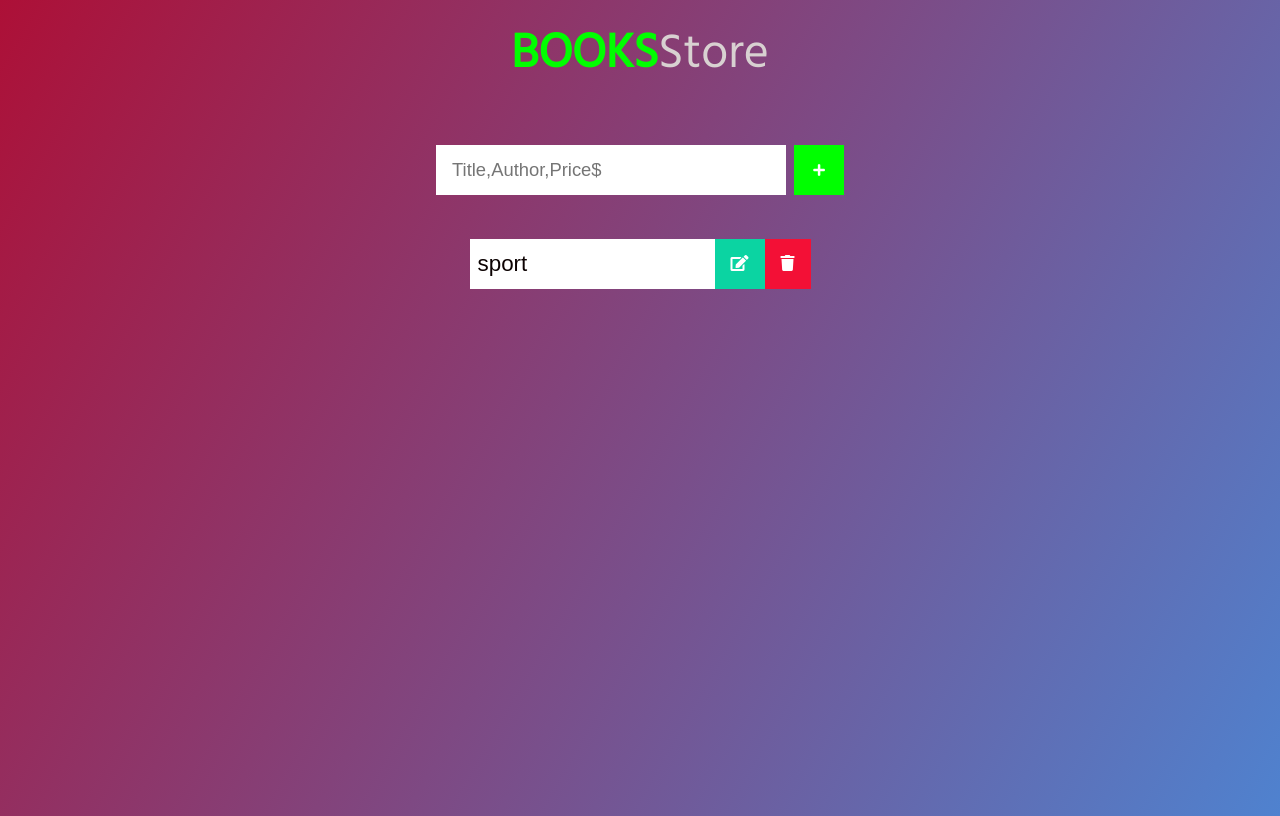
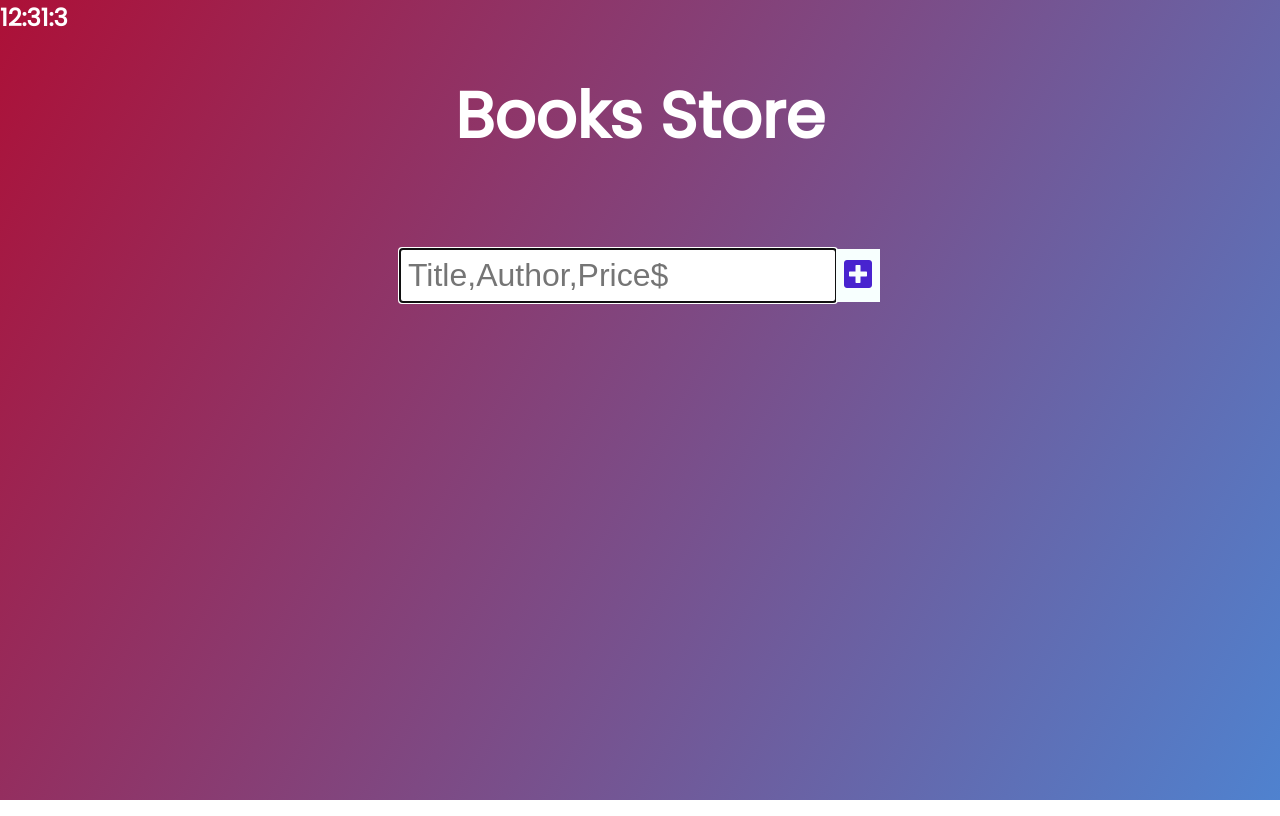
Before and after one commit to AamerY/vanila-js-Books-store, a plain HTML site: page index2.html in a window 1280 px wide. Drawn offline with Linux system fonts and the light colour scheme.

Commit message:
Revert "ver3"
This reverts commit 68ae21c797f9f45de9c1114a09b893bc5f9e61a7.

```diff
--- a/app.js
+++ b/app.js
@@ -1,88 +1,78 @@
-const container = document.querySelector('.container');
-var inputValue = document.querySelector('.input');
-const add = document.querySelector('.add-btn');
+setInterval(myclock, 1000);
 
-if(window.localStorage.getItem("todos") == undefined){
-     var todos = [];
-     window.localStorage.setItem("todos", JSON.stringify(todos));
+function myclock() {
+  let d = new Date();
+  document.getElementById("clock").innerHTML =
+    d.getHours() + ":" + d.getMinutes() + ":" + d.getSeconds();
 }
 
-var todosEX = window.localStorage.getItem("todos");
-var todos = JSON.parse(todosEX);
+//Select DOM
+const booksInput = document.querySelector(".books-input");
+const booksButton = document.querySelector(".books-button");
+const booksList = document.querySelector(".books-list");
 
+//Event Listeners
+booksButton.addEventListener("click", addBook);
+booksList.addEventListener("click", handleClick);
+//booksList.baddEventListener("click", editBook);
+//booksList.addEventListener("click", function() {
+//   addBook(val);
+// });
 
-class item{
-	constructor(name){
-		this.createItem(name);
+//Functions
+
+function addBook(e) {
+  //Prevent natural behaviour
+  // e.preventDefault();
+  //Create books div
+  const booksDiv = document.createElement("div");
+  booksDiv.classList.add("books");
+  //Create list
+  const newBook = document.createElement("li");
+  newBook.innerText = booksInput.value;
+
+  //
+  newBook.classList.add("books-item");
+  booksDiv.appendChild(newBook);
+  booksInput.value = "";
+  //Create Edited Button
+  const editdButton = document.createElement("button");
+  editdButton.innerHTML = `<i class="fas fa-edit"></i>`;
+  editdButton.classList.add("edit-btn");
+  booksDiv.appendChild(editdButton);
+  //Create trash button
+  const trashButton = document.createElement("button");
+  trashButton.innerHTML = `<i class="fas fa-trash"></i>`;
+  trashButton.classList.add("trash-btn");
+  booksDiv.appendChild(trashButton);
+  //attach final Book
+  booksList.appendChild(booksDiv);
 }
-    createItem(name){
-    	var itemBox = document.createElement('div');
-        itemBox.classList.add('item');
+
+function handleClick(e) {
+  const item = e.target;
+  const books = item.parentElement;
+
+  if (item.classList[0] === "trash-btn") {
+    const books = item.parentElement;
+
+    books.remove();
+  }
+
+  if (item.classList[0] === "edit-btn") {
+
+   //var input = books.innerText;
 
     var input = document.createElement('input');
     input.type = "text";
     input.disabled = true;
-    	input.value = name;
-    	input.classList.add('item_input');
 
-    	var edit = document.createElement('button');
-    	edit.classList.add('edit');
-    	edit.innerHTML = `<i class="fas fa-edit"></i>`;
-    	edit.addEventListener('click', () => this.edit(input, name));
 
-    	var remove = document.createElement('button');
-    	remove.classList.add('remove');
-    	remove.innerHTML = `<i class="fas fa-trash"></i>`;
-    	remove.addEventListener('click', () => this.remove(itemBox, name));
+    input.classList.add('books-input');
 
-    	container.appendChild(itemBox);
 
-        itemBox.appendChild(input);
-        itemBox.appendChild(edit);
-        itemBox.appendChild(remove);
 
-    }
-
-    edit(input, name){
-        if(input.disabled == true){
-           input.disabled = !input.disabled;
-        }
-    	else{
-            input.disabled = !input.disabled;
-            let indexof = todos.indexOf(name);
-            todos[indexof] = input.value;
-            window.localStorage.setItem("todos", JSON.stringify(todos));
+    console.log(item);
+    console.log(books);
   }
 }
-
-    remove(itemBox, name){
-        itemBox.parentNode.removeChild(itemBox);
-        let index = todos.indexOf(name);
-        todos.splice(index, 1);
-        window.localStorage.setItem("todos", JSON.stringify(todos));
-    }
-}
-
-add.addEventListener('click', check);
-window.addEventListener('keydown', (e) => {
-	if(e.which == 13){
-		check();
-	}
-})
-
-function check(){
-	if(inputValue.value != ""){
-		new item(inputValue.value);
-        todos.push(inputValue.value);
-        window.localStorage.setItem("todos", JSON.stringify(todos));
-		inputValue.value = "";
-	}
-}
-
-
-for (var v = 0 ; v < todos.length ; v++){
-    new item(todos[v]);
-}
-
-
-new item("sport");
--- a/index2.html
+++ b/index2.html
@@ -1,30 +1,40 @@
 <!DOCTYPE html>
-<html>
+<html lang="en">
   <head>
     <meta charset="UTF-8" />
-    <meta http-equiv="X-UA-Compatible" content="IE=edge" />
-    <title>Book Store</title>
-    <meta name="viewport" content="width=device-width, initial-scale=1" />
+    <meta name="viewport" content="width=device-width, initial-scale=1.0" />
     <meta name="author" content="Aamer" />
     <meta name="keywords" content="HTML, CSS, JavaScript" />
 
-    <link rel="stylesheet" type="text/css" media="screen" href="./style2.css" />
+    <title>books Store</title>
     <link
-      href="https://fonts.googleapis.com/css?family=Hind&display=swap"
+      href="https://fonts.googleapis.com/css?family=Poppins&display=swap"
       rel="stylesheet"
     />
     <link
       rel="stylesheet"
       href="https://cdnjs.cloudflare.com/ajax/libs/font-awesome/5.12.1/css/all.min.css"
     />
+    <link rel="stylesheet" href="./style2.css" />
   </head>
   <body>
-    <h1><span class="title">Books</span>Store</h1>
-    <div class="inputDiv">
-      <input type="text" class="input" placeholder="Title,Author,Price$" />
-      <button class="add-btn"><i class="fas fa-plus"></i></button>
+    <h2 id="clock"></h2>
+    <header>
+      <h1>Books Store</h1>
+    </header>
+
+    <form>
+      <input type="text" class="books-input"  placeholder="Title,Author,Price$"
+      required autofocus/>
+      <button class="books-button" type="submit">
+        <i class="fas fa-plus-square"></i>
+      </button>
+
+    </form>
+    <div class="books-container">
+      <ul class="books-list"></ul>
     </div>
-    <div class="container"></div>
+
     <script src="./app.js"></script>
   </body>
 </html>
--- a/style2.css
+++ b/style2.css
@@ -3,90 +3,54 @@
     padding: 0;
     box-sizing: border-box;
   }
-
-body{
+  body {
     background-image: linear-gradient(120deg, #ad1037 0%, #4f82cf 100%);
     color: white;
     font-family: "Poppins", sans-serif;
     min-height: 100vh;
   }
-
   header {
     font-size: 2rem;
   }
 
-header
- {
+  header,
+  form {
     min-height: 20vh;
     display: flex;
     justify-content: center;
     align-items: center;
   }
-
-h1 {
-color: rgb(216, 209, 209);
-font-size: 3rem;
-font-weight: 50;
-text-align: center;
-margin: 1rem 0 3rem;
-font-family: 'Hind', sans-serif;
+  form input,
+  form button {
+    padding: 0.5rem;
+    font-size: 2rem;
+    border: none;
+    background: rgb(255, 255, 255);
   }
-
-.title{
-color: lime;
-text-transform: uppercase;
-font-weight: 800;
+  form button {
+    color: #4823cf;
+    background: #f7fffe;
+    cursor: pointer;
+    transition: all 0.3s ease;
   }
-
-.inputDiv{
+  form button:hover {
+    background: #ff6f47;
+    color: white;
+  }
+  .books-container {
     display: flex;
     justify-content: center;
     align-items: center;
   }
 
-.input{
-  padding: 0.5rem 1rem;
-  outline: none;
-  border: none;
-  height: 50px;
-  border-radius:0px;
-  width: 350px;
-  margin: 0.25rem;
-  transition: .5s;
-  font-size: 1.15rem;
+  .books-list {
+    min-width: 30%;
+    list-style: none;
   }
 
-.add-btn{
-outline: none;
-  border: none;
-  height: 50px;
-  border-radius: 0px;
-  width: 50px;
-  background-color: lime;
-  color: white;
-  cursor: pointer;
-  transition: .5s;
-  margin: 0.25rem;
-}
-
-.add-btn:hover{
-background: #ff6f47;
-  color: white;
-opacity: 0.7;
-}
-
-.container{
-display: flex;
-flex-direction: column;
-justify-content: center;
-align-items: center;
-text-align: center;
-margin-top: 2rem;
-}
-
-.item{
+  .books {
     margin: 0.5rem;
-background: white;
+    background: rgb(255, 255, 255);
     font-size: 1.5rem;
     color: black;
     display: flex;
@@ -95,20 +59,12 @@ align-items: center;
     transition: all 1s ease;
   }
 
-.item_input{
-background: none;
-outline: none;
-border: none;
-color: rgb(12, 2, 2);
-font-size: 1.4rem;
-width: 245px;
-padding: 0rem 0.5rem;
+  .books li {
+    flex: 1;
   }
 
-
-
-.remove,
-.edit {
+  .trash-btn,
+  .edit-btn {
     background: #f31036;
     color: white;
     border: none;
@@ -116,8 +72,11 @@ padding: 0rem 0.5rem;
     cursor: pointer;
     font-size: 1rem;
   }
-.edit {
+  .edit-btn {
     background: rgb(11, 212, 162);
+  }
+  .books-item {
+    padding: 0rem 0.5rem;
   }
 
   .fa-trash,
@@ -128,6 +87,11 @@ padding: 0rem 0.5rem;
   .animation {
     transform: translateY(10rem) rotateZ(20deg);
     opacity: 0;
+  }
+
+  .editd {
+    text-decoration: line-through;
+    opacity: 0.5;
   }
 
   /*CUSTOM SELECTOR */
```
Lines whose indentation alone changed are shown as unchanged.
